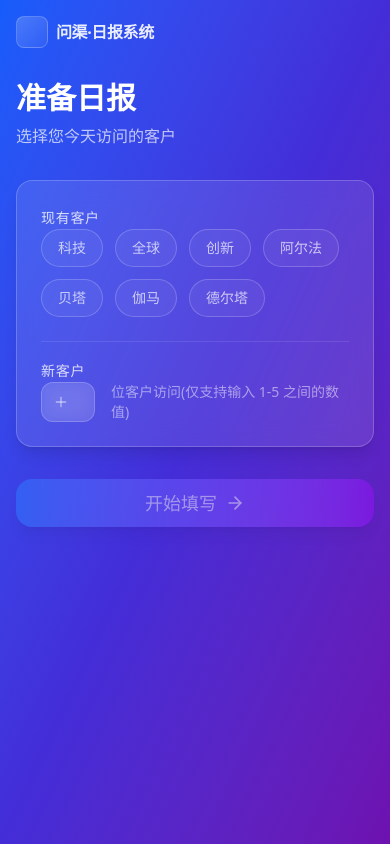
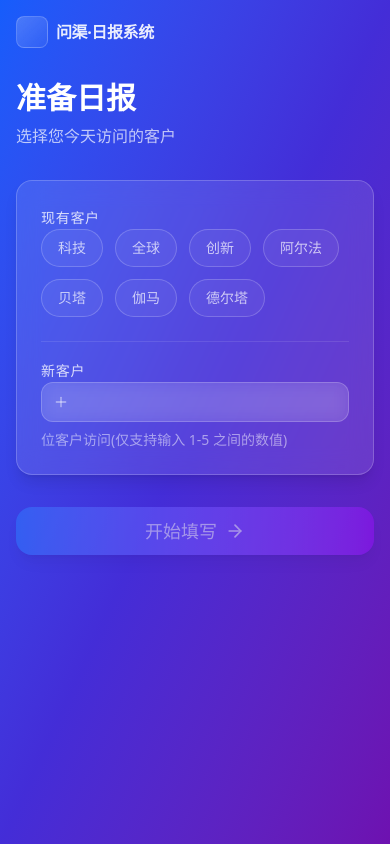
Before and after one commit to gerayyy/wenquchat, a React (Vite) app in the folder daily-report-web/: page /prepare in a window 390 px wide. Built offline with nearby package versions, Linux system fonts and the light colour scheme.

Commit message:
修复了移动端输入框内容不可见的问题

```diff
--- a/daily-report-web/src/pages/Prepare.tsx
+++ b/daily-report-web/src/pages/Prepare.tsx
@@ -63,8 +63,8 @@ export function Prepare() {
 
                 <div className="space-y-4 pt-4 border-t border-white/10">
                     <label className="text-sm font-medium text-white/80 uppercase tracking-wider">新客户</label>
-                    <div className="flex items-center gap-4">
-                        <div className="relative flex-1 max-w-[200px]">
+                    <div className="flex flex-col sm:flex-row items-start sm:items-center gap-2 sm:gap-4">
+                        <div className="relative flex-1 w-full">
                             <Input
                                     type="number"
                                     min="1"
@@ -84,6 +84,7 @@ export function Prepare() {
                                         }
                                     }}
                                     className="pl-10"
+                                    style={{ textIndent: '8px' }} // 确保数字输入时可见
                                 />
                             <Plus className="absolute left-3 top-1/2 -translate-y-1/2 w-4 h-4 text-white/50" />
                         </div>
```
